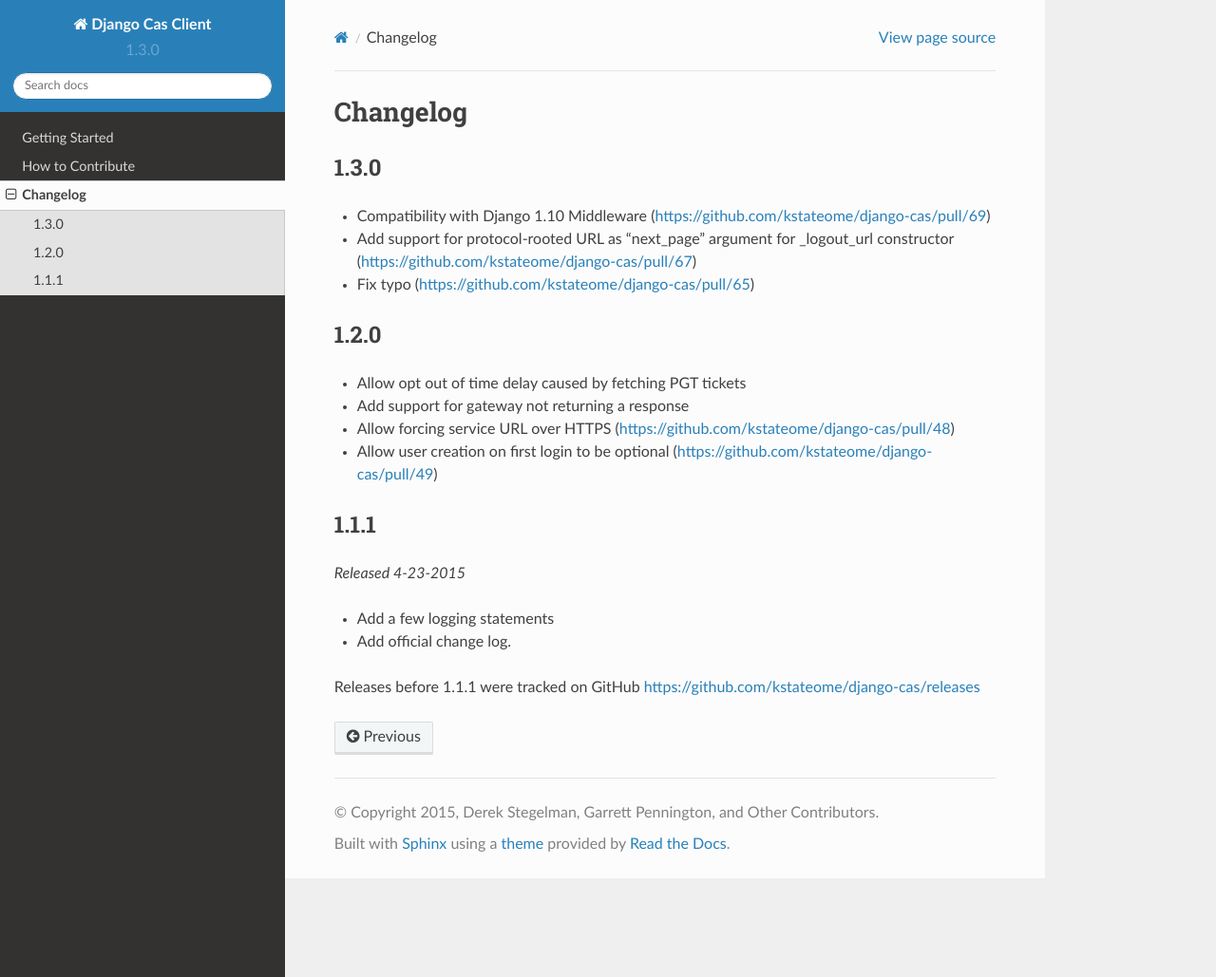
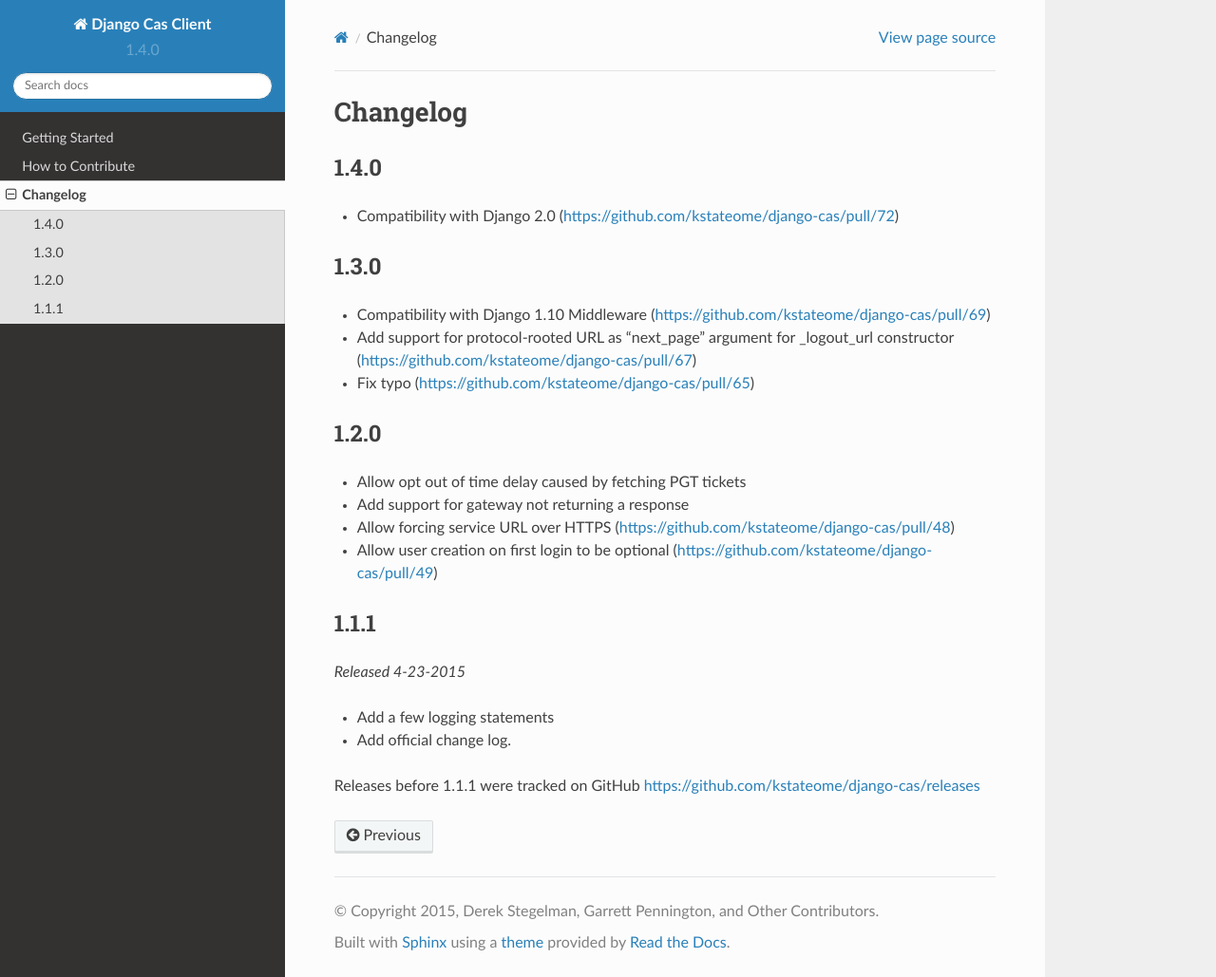
Before and after one commit to kstateome/django-cas, a Sphinx documentation site: the page built from docs/source/changelog.rst, in a window 1280 px wide and 1029 px high. Shown: the whole window at 95% size. Built offline with Sphinx 7.4.7 and the Read the Docs theme 2.0.0, drawn with Linux system fonts in a browser that asks for light colours.

Commit message:
Update changelog, bump version to 1.4.0

```diff
--- a/docs/source/changelog.rst
+++ b/docs/source/changelog.rst
@@ -1,5 +1,9 @@
 Changelog
 =========
+
+1.4.0
+------------------
+- Compatibility with Django 2.0 (https://github.com/kstateome/django-cas/pull/72)
 
 1.3.0
 ------------------
--- a/docs/source/conf.py
+++ b/docs/source/conf.py
@@ -58,9 +58,9 @@
 # built documents.
 #
 # The short X.Y version.
-version = '1.3.0'
+version = '1.4.0'
 # The full version, including alpha/beta/rc tags.
-release = '1.3.0'
+release = '1.4.0'
 
 # The language for content autogenerated by Sphinx. Refer to documentation
 # for a list of supported languages.
--- a/setup.py
+++ b/setup.py
@@ -2,7 +2,7 @@
 
 from setuptools import setup, find_packages
 
-version = '1.3.0'
+version = '1.4.0'
 
 
 def read(fname):
```
Also changed, not shown: CHANGELOG.md (+3 -0 lines), README.md (+2 -2 lines).
